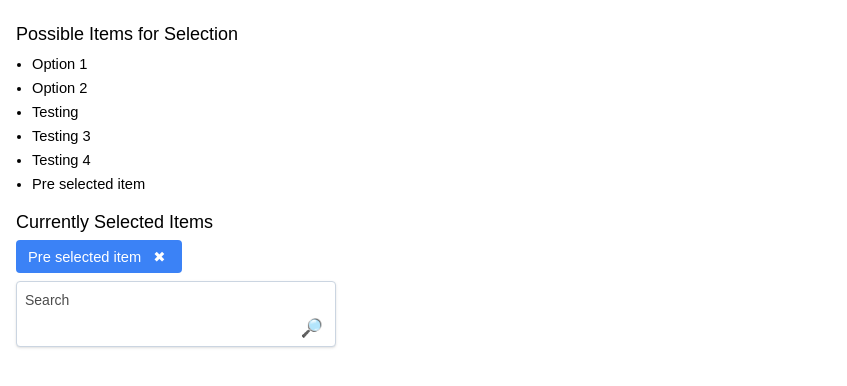
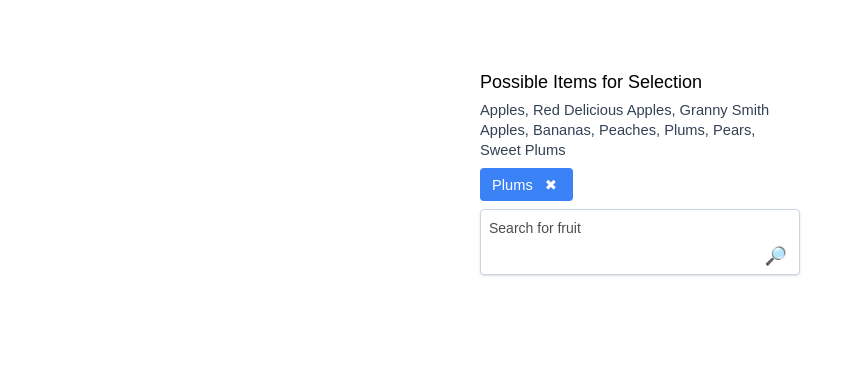
Before and after one commit to TeddyBurnsides/select, a React (Create React App) app: page / in a window 1280 px wide. Shown: the top 386 px of the page, without its empty margins (0-847 px from the left). Built offline with nearby package versions, Linux system fonts and the light colour scheme.

Commit message:
styling improvements

```diff
--- a/src/App.tsx
+++ b/src/App.tsx
@@ -5,12 +5,14 @@ import "./css/output.css";
 import Pill from "./components/pill";
 
 const fakeData: IIdName[] = [
-  { id: 1, name: "Option 1" },
-  { id: 4, name: "Option 2" },
-  { id: 5, name: "Testing" },
-  { id: 2, name: "Testing 3" },
-  { id: 3, name: "Testing 4" },
-  { id: 6, name: "Pre selected item" },
+  { id: 1, name: "Apples" },
+  { id: 7, name: "Red Delicious Apples" },
+  { id: 8, name: "Granny Smith Apples" },
+  { id: 4, name: "Bananas" },
+  { id: 5, name: "Peaches" },
+  { id: 2, name: "Plums" },
+  { id: 3, name: "Pears" },
+  { id: 6, name: "Sweet Plums" },
 ];
 
 const App = () => {
@@ -36,30 +38,23 @@ const App = () => {
   };
 
   return (
-    <div className="p-4">
+    <div className="pt-16 max-w-xs mx-auto">
       <h2 className="text-lg py-1">Possible Items for Selection</h2>
-      <ul className="pb-2">
-        {fakeData.map((x) => (
-          <li className="ml-4 py-1 list-disc" key={x.id}>
-            {x.name}
-          </li>
-        ))}
-      </ul>
-      <h2 className="text-lg py-1">Currently Selected Items</h2>
-      <ul className="pb-2 flex gap-2 flex-wrap">
+      <p className="text-slate-700 leading-5">
+        {fakeData.map((x) => x.name).join(", ")}
+      </p>
+      <div className="py-2 flex gap-2 flex-wrap">
         {selectedItems.map((x) => (
           <Pill key={x.id} item={x} onDelete={removeItem} />
         ))}
-      </ul>
-      <div className="max-w-xs ">
-        <MultiSelect
-          onItemSelect={addItem}
-          selectedItems={selectedItems}
-          lookupFunction={fakeApiCall}
-          label="Search"
-          debounceInMilliseconds={200}
-        />
       </div>
+      <MultiSelect
+        onItemSelect={addItem}
+        selectedItems={selectedItems}
+        lookupFunction={fakeApiCall}
+        label="Search for fruit"
+        debounceInMilliseconds={200}
+      />
     </div>
   );
 };
--- a/src/css/output.css
+++ b/src/css/output.css
@@ -600,6 +600,11 @@ video {
   right: 0.5rem;
 }
 
+.mx-auto {
+  margin-left: auto;
+  margin-right: auto;
+}
+
 .ml-4 {
   margin-left: 1rem;
 }
@@ -782,6 +787,10 @@ video {
   padding-top: 0.5rem;
 }
 
+.pt-16 {
+  padding-top: 4rem;
+}
+
 .text-left {
   text-align: left;
 }
@@ -814,6 +823,18 @@ video {
   font-style: italic;
 }
 
+.leading-3 {
+  line-height: .75rem;
+}
+
+.leading-6 {
+  line-height: 1.5rem;
+}
+
+.leading-5 {
+  line-height: 1.25rem;
+}
+
 .text-slate-800 {
   --tw-text-opacity: 1;
   color: rgb(30 41 59 / var(--tw-text-opacity));
@@ -822,6 +843,11 @@ video {
 .text-white {
   --tw-text-opacity: 1;
   color: rgb(255 255 255 / var(--tw-text-opacity));
+}
+
+.text-slate-700 {
+  --tw-text-opacity: 1;
+  color: rgb(51 65 85 / var(--tw-text-opacity));
 }
 
 .opacity-70 {
```
